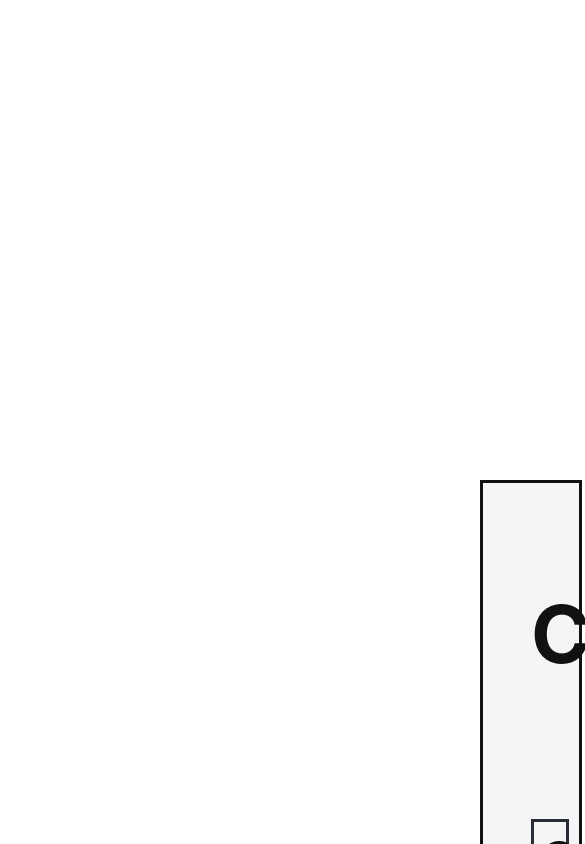
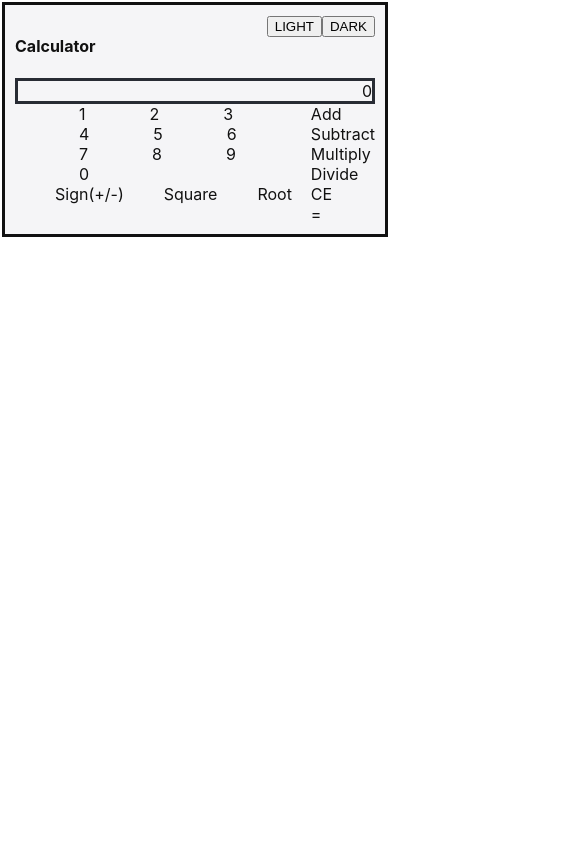
Before and after one commit to himanshi-sharmaa/calculator, a React (Create React App) app: page / in a window 390 px wide. Shown: the top 844 px of the page, 585 px wide, since content can reach past the window. Built offline with nearby package versions, Linux system fonts and the light colour scheme.

Commit message:
Added responsive css

```diff
--- a/package.json
+++ b/package.json
@@ -2,7 +2,6 @@
   "name": "calculator",
   "version": "0.1.0",
   "private": true,
-  "proxy": "http://localhost:3000",
   "dependencies": {
     "@testing-library/jest-dom": "^5.11.4",
     "@testing-library/react": "^11.1.0",
--- a/src/App.css
+++ b/src/App.css
@@ -1,26 +1,19 @@
-.container {
-  margin: 30rem;
-  border: #282c34;
-  border-style: solid;
-  padding: 3rem;
-  font-size: medium;
-}
 .header {
-  font-size: 2.5rem;
+  font-size: 10;
   justify-content: space-between;
   display: flex;
 }
 .buttonView {
-  margin: 4rem;
+  margin: 2;
 }
 .button {
-  font-size: 4rem;
-  margin-right: 3rem;
+  font-size: 10;
+  margin-right: 2;
 }
 .resultStyle {
-  font-size: 5rem;
+  font-size: 20;
   border: #282c34;
-  padding-right: 2rem;
+  padding-right: 2;
   border-style: solid;
 }
 
@@ -29,9 +22,9 @@
 }
 .center {
   justify-content: center;
-  font-size: 7rem;
-  padding: 3rem;
-  width: 33rem;
+  font-size: 20;
+  padding: 10;
+  width: 33;
   align-items: center;
 }
 .subView {
@@ -42,35 +35,36 @@
   display: flex;
 }
 .subNumView {
-  width: 95rem;
+  width: 100;
   justify-content: space-between;
 }
 
 .numView {
-  font-size: 7rem;
-  padding: 3rem;
-  width: 33rem;
+  font-size: 20;
+  padding-left: 4em;
+  width: 33;
 }
 .additionalOp {
-  font-size: 5rem;
-  padding: 3rem;
-  width: 33rem;
+  font-size: 20;
+  padding: 10;
+  width: 33;
+  padding-left: 2.5em;
 }
 .num {
   flex-direction: row;
-  margin: 10rem;
-  font-size: 25rem;
+  margin: 10;
+  font-size: 20;
   font-weight: 900;
 }
 
 .opStyle {
   display: flex;
   flex-direction: column;
-  font-size: 3rem;
+  font-size: 20;
 }
 
 .operator {
-  margin: 2rem;
-  margin-top: 3.5rem;
-  font-size: 5rem;
+  margin: 2;
+  margin-top: 3;
+  font-size: 5;
 }
--- a/src/App.js
+++ b/src/App.js
@@ -107,7 +107,7 @@
    <Container>
      <div>
      <div className="header">
-     <h1 >Calculator</h1>
+     <h4>Calculator</h4>
      <div className="buttonView">
      <button className="button" onClick={() => setThemeName(THEMES.LIGHT)}>LIGHT</button>
      <button className="button" onClick={() => setThemeName(THEMES.DARK)}>DARK</button>
@@ -122,7 +122,7 @@
       <div className="numContainer">{num1.map((data) => <div className="numView" key ={data} onClick={() => { numClickEvent(data) }}>{data}</div>)}</div>
       <div className="numContainer">{num2.map((data) => <div className="numView" key ={data} onClick={() => { numClickEvent(data) }}>{data}</div>)}</div>
       <div className="numContainer">{num3.map((data) => <div className="numView" key ={data} onClick={() => { numClickEvent(data) }}>{data}</div>)}</div>
-      <div className="numContainer">{num4.map((data) => <div className="center" key ={data} onClick={() => { numClickEvent(data) }}>{data}</div>)}</div>
+      <div className="numContainer">{num4.map((data) => <div className="numView" key ={data} onClick={() => { numClickEvent(data) }}>{data}</div>)}</div>
       <div className="numContainer">{additionOp.map((data) => <div className="additionalOp" key ={data} onClick={() => { opClickEvent(data) }}>{data}</div>)}</div>
       </div>
       <div className="opStyle">{op.map((data)=> <div className="operator" key={data} onClick={() => { opClickEvent(data) }}>{data}</div>)}</div>
--- a/src/styles.js
+++ b/src/styles.js
@@ -2,11 +2,12 @@
 
 export const Container = styled.div`
   background-color: ${props => props.theme.background};
-  margin: 30rem;
+  margin: 2px;
   border: ${props => props.theme.color};
   border-style: solid;
-  padding: 3rem;
+  padding: 10px;
   font-size: medium;
+  min-width: 100;
   color: ${props => props.theme.color};
 `;
 
```
Also changed, not shown: 1 other file (tests, documents, lock files or other folders).
